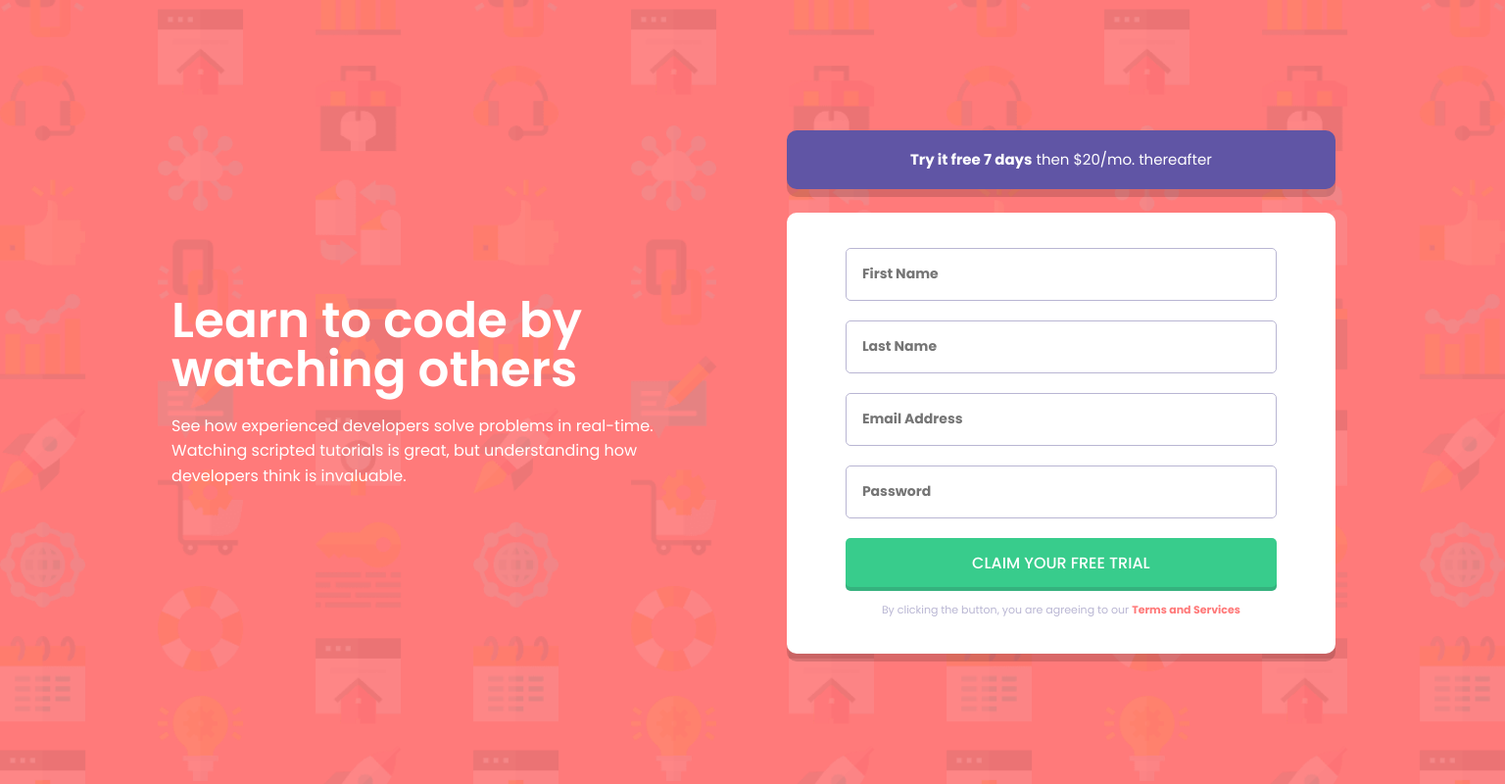
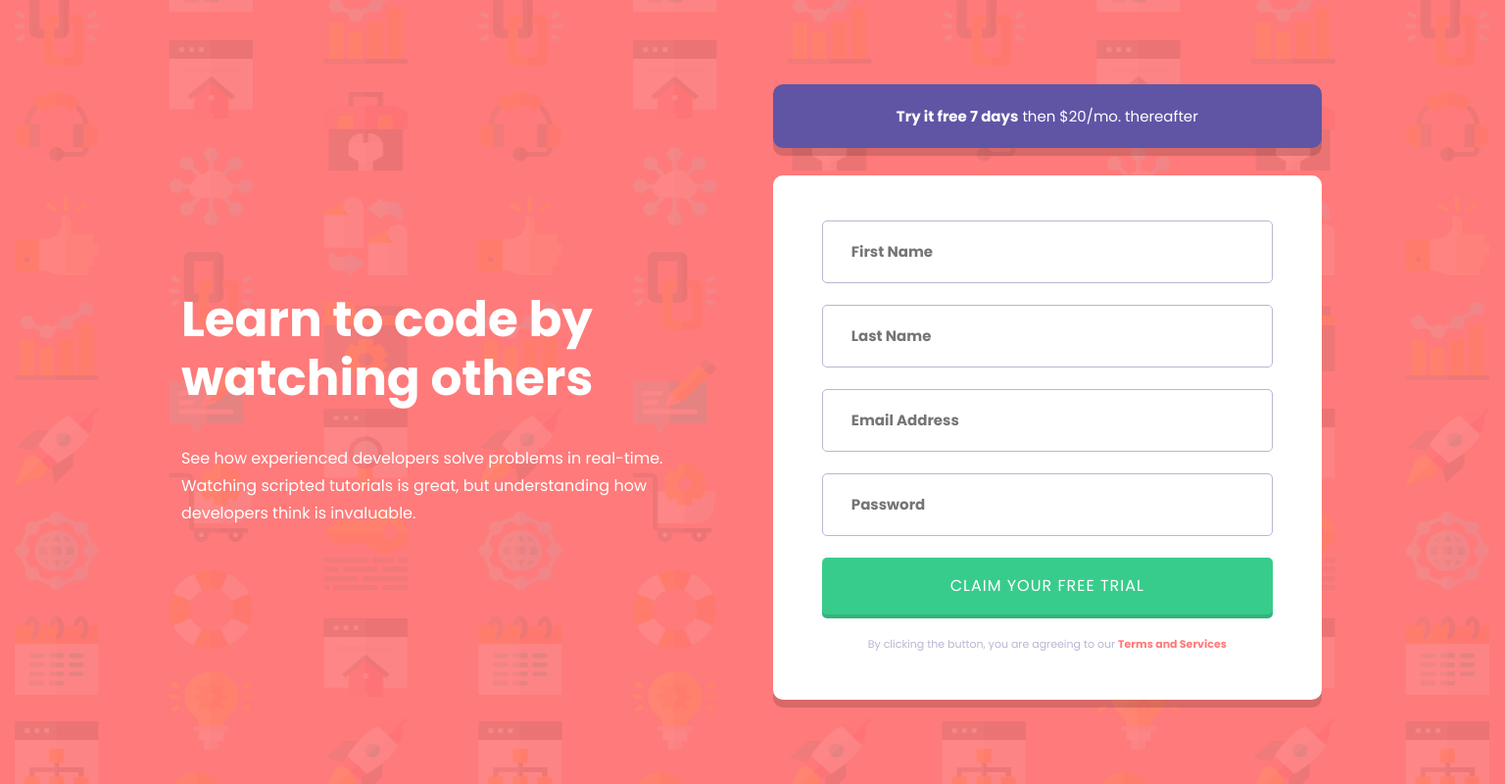
Before and after one commit to Hikmahx/5-Intro-component-with-signup-form, a plain HTML site: page index.html in a window 1536 px wide. Shown: the whole page at 98% size. Drawn offline with Linux system fonts and the light colour scheme.

Commit message:
new media queries added, css updated

```diff
--- a/style.css
+++ b/style.css
@@ -167,8 +167,19 @@ html{
     width: 22rem;
   }
 }
+
+@media(min-width: 430px){
+ .input-group input{
+   width: 34rem;
+ }
+}
 /*Mobile view End*/
 
+@media(min-width: 560px){
+  .signup-sect{
+    background-image: url(images/bg-intro-desktop.png);
+  }
+}
 
 /* MEDIA QUERIES FOR TABLET AND DESKTOP */
 @media(min-width: 750px){
@@ -196,17 +207,24 @@ html{
   }
 }
 
-@media(min-width:1023px){
+@media (min-height: 905px) and (max-width: 990px) {
   .signup-sect{
-    background-size: cover;
+    height: 100vh;
+  }
+}
+
+@media(min-width:1150px){
+  .signup-sect{
+    /* background-size: cover; */
+    background-size: 98% 100vh;
     height: 100vh;
     display: grid;
-    grid-template-columns: repeat(2, 1fr);
+    grid-template-columns: 1fr 51%;
   }
 
   .banner{
     font-size: 1.6rem;
-    width: 88%;
+    width: 89%;
     margin: auto 0 auto auto;
     text-align: left;
     display: flex;
@@ -214,6 +232,9 @@ html{
     justify-content: center;
     grid-column: 1;
     align-items: center;
+    margin-left: 10.5rem;
+    margin-top: 37vh;
+
   }
 
   .banner h1{
@@ -222,11 +243,15 @@ html{
     font-size: 5rem;
     line-height: 1;
     padding: 0;
+    line-height: 6rem;
+    margin-bottom: 3.8rem;
+    font-weight: 700;
   }
 
   .banner p{
     margin: 0;
     width: 51rem;
+    line-height: 2.8rem;
   }
 
   .contact-wrapper{
@@ -234,27 +259,37 @@ html{
     grid-column: 2;
     display: flex;
     margin: auto 0;
+    margin-left: -0.5rem;
   }
 
   .free-trial{
-    height: 6rem;
+    height: 6.5rem;
     width: 90%;
     max-width: 56rem;
+    margin-bottom: 2.8rem;
+    /* margin-top: 1vh; */
   }
 
   .contact{
-    height: 45rem;
+    height: 46rem;
     margin: 0;
     width: 90%;
     max-width:56rem;
   }
 
   .input-group input{
-    width: 34rem;
+    width: 41rem;
+    padding-left: 2.9rem;
+    font-size: 1.5rem;
+  }
+
+  .input-group input::placeholder{
+    font-size: 1.5rem;
   }
 
   .text-info p {
     width: auto;
+    margin-top:0.7rem;
   }
 
   .submit-btn:hover{
@@ -263,8 +298,28 @@ html{
   }
 }
 
-@media(min-width:1300px){
+@media(min-width:1400px){
+  #signup-form{
+    margin-top: -0.3rem;
+  }
+
+  .contact{
+    height: 53.5rem;
+  }
+
   .input-group input{
-    width: 44rem;
+    width: 46rem;
+    margin-bottom: 2.2rem;
+    height: 6.4rem;
+  }
+
+  .submit-btn{
+    height: 5.8rem;
+    font-weight: 400;
+    letter-spacing: 0.1rem;
+    /* margin-bottom: 2.5rem; */
   }
 }
+@media(min-width:1400px) {
+
+}
```
